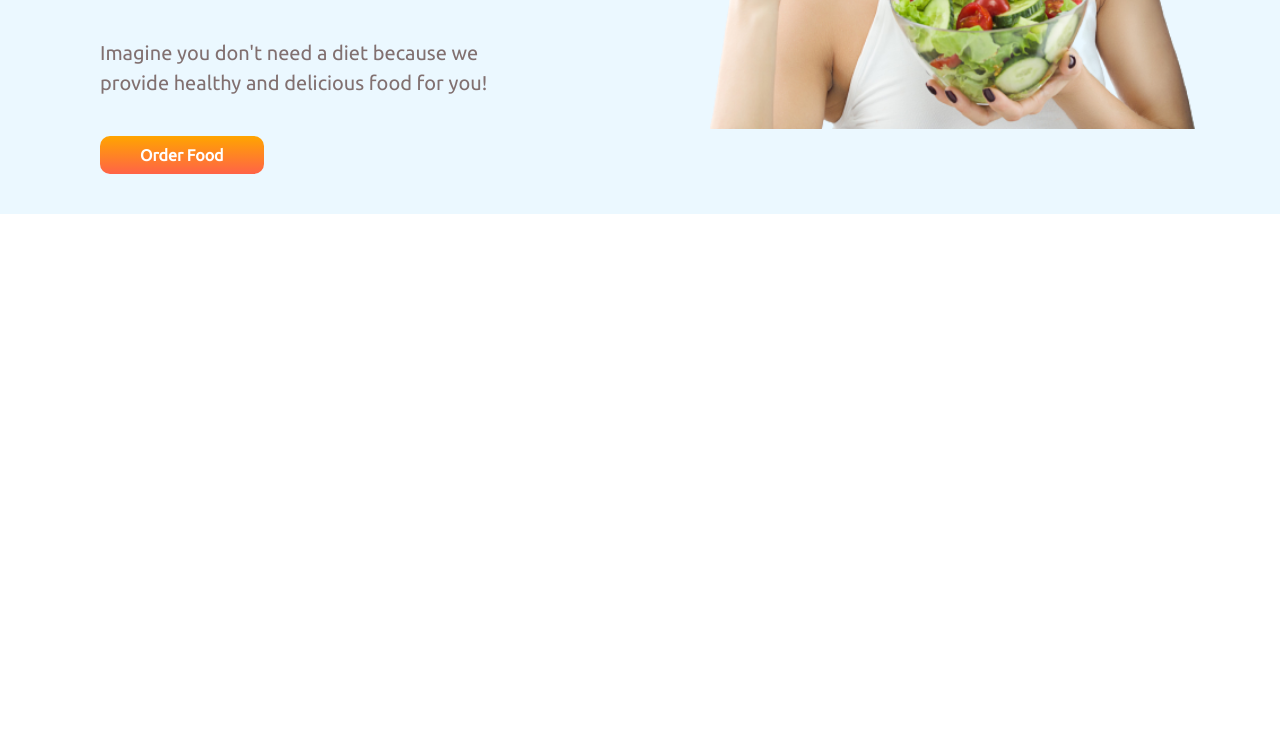
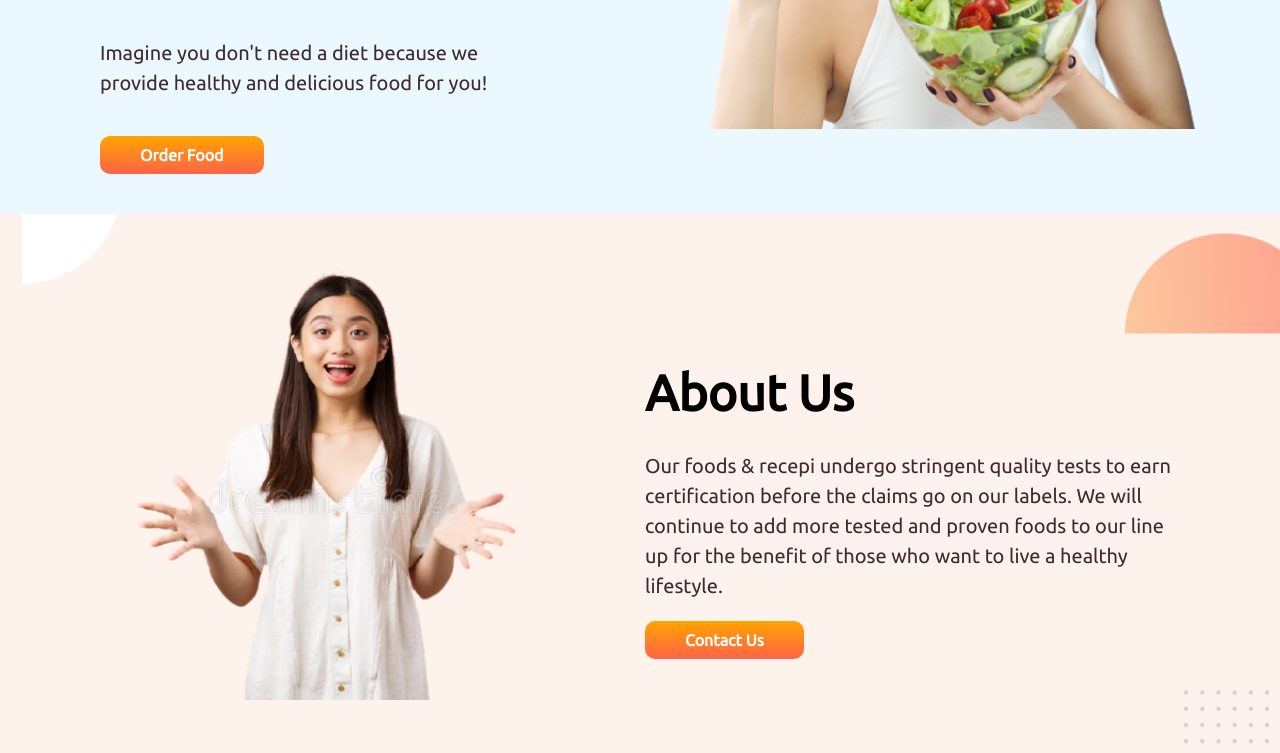
Before and after one commit to asrafulbabu80/assignment_01, a plain HTML site: page index.html in a window 1280 px wide. Shown: the part 402-1155 px from the top of the page. Before the commit the page ends 800 px from the top, so only its background shows below. Drawn offline with Linux system fonts and the light colour scheme.

Commit message:
section2

```diff
--- a/index.html
+++ b/index.html
@@ -20,5 +20,15 @@
             <img class="img_01" src="images/first.png" alt="">
         </div>
     </section>
+    <section id="about">
+        <div class="about_img">
+            <img src="images/about_img.png" alt="">
+        </div>
+        <div class="about_desc">
+            <h1 class="fourth_heading">About Us</h1>
+            <p class="sub_title02">Our foods & recepi undergo stringent quality tests to earn certification before the claims go on our labels. We will continue to add more tested and proven foods to our line up for the benefit of those who want to live a healthy lifestyle.</p>
+            <a class="button" href="https://www.linkedin.com/in/md-asraful-islam-babu-381079162/">Contact Us</a>
+        </div>
+    </section>
 </body>
 </html>
--- a/style.css
+++ b/style.css
@@ -28,7 +28,7 @@ section{
 }
 p{
     font-size: 20px;
-    color: rgb(129, 112, 112);
+    color: rgb(63, 43, 43);
     padding-top: 30px;
 }
 .description{
@@ -52,3 +52,29 @@ p{
     font-weight: 900;
     border-radius: 10px;
 }
+
+
+#about{
+    background-image: url(images/bg02.png);
+    background-repeat: no-repeat;
+    background-position: right;
+    padding-top: 50px;
+}
+#about h1{
+    font-size: 50px;
+}
+.about_desc, .about_img{
+    width: 50%;
+}
+.about_img img{
+    width: 120%
+}
+.sub_title02{
+    line-height: 30px;
+    padding-bottom: 30px;
+}
+.about_desc{
+    padding-right: 90px;
+    padding-left: 100px;
+    padding-top: 100px;
+}
```
